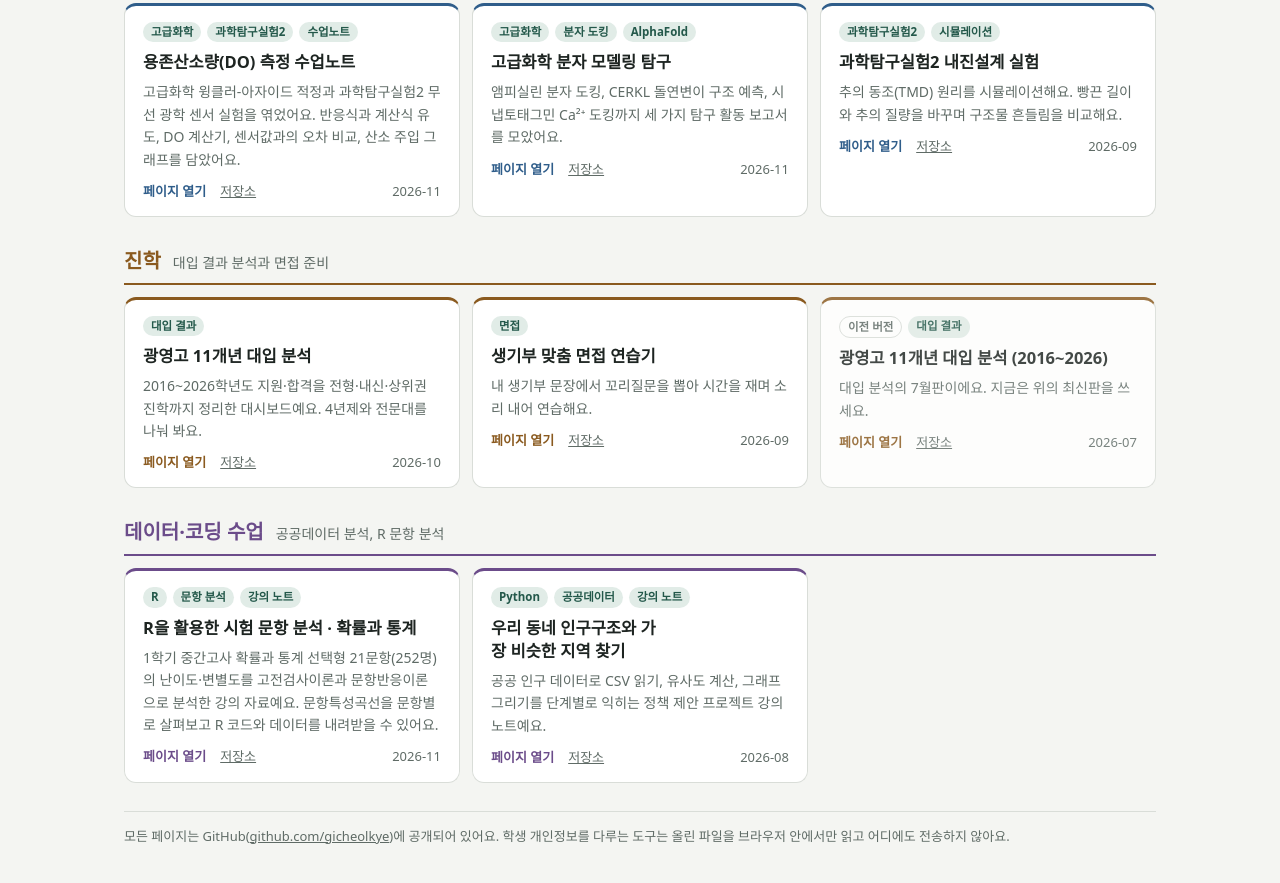
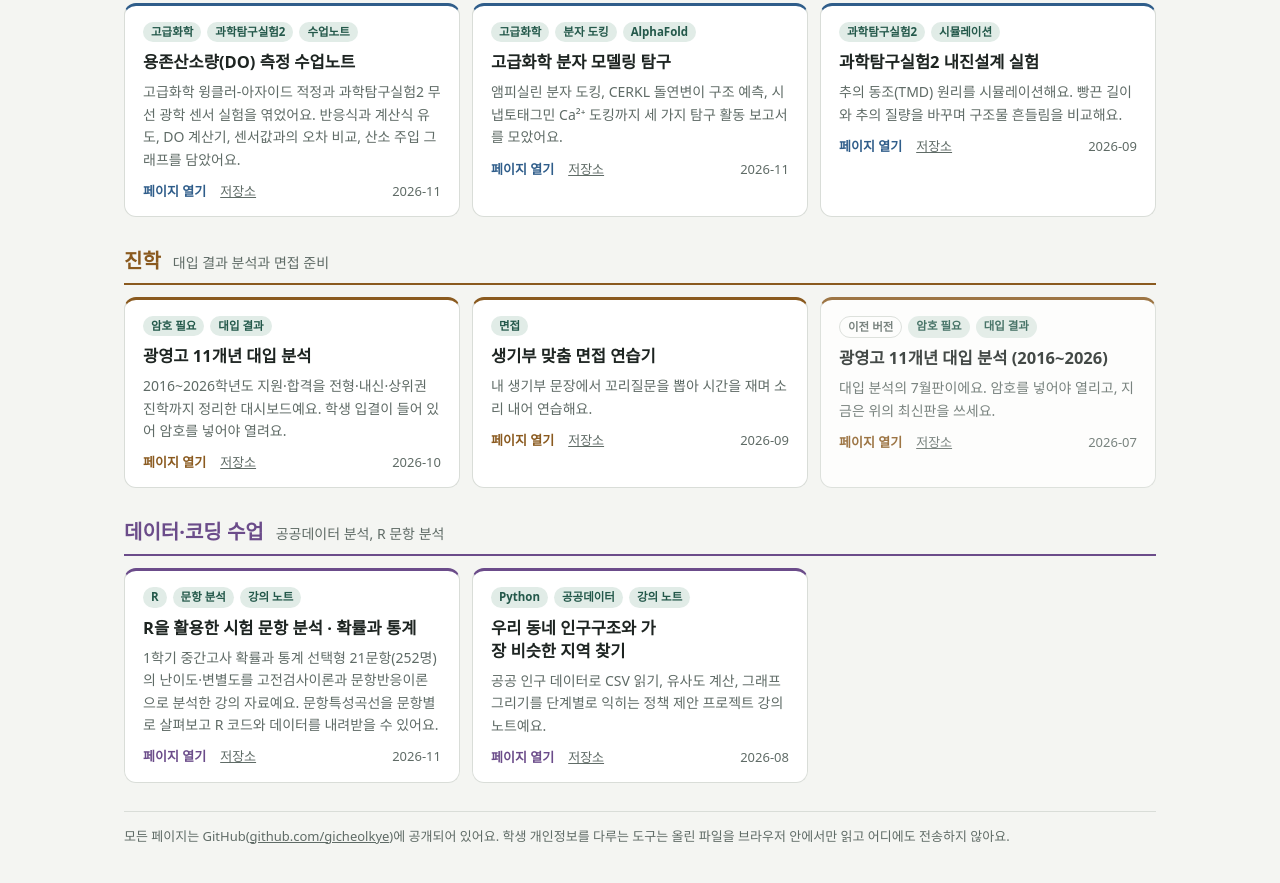
Before and after one commit to gicheolkye/gicheolkye.github.io, a plain HTML site: page index.html in a window 1280 px wide. Shown: the part 1001-1884 px from the top of the page. Drawn offline with Linux system fonts and the light colour scheme; a web font is replaced by a local one.

Commit message:
대입 분석 카드에 암호 필요 표시

```diff
--- a/index.html
+++ b/index.html
@@ -126,9 +126,9 @@ const GROUPS = [
     ] },
   { id: "admission", title: "진학", color: "var(--c-admit)", desc: "대입 결과 분석과 면접 준비",
     items: [
-      { repo: "2026_admission_stat", title: "광영고 11개년 대입 분석", desc: "2016~2026학년도 지원·합격을 전형·내신·상위권 진학까지 정리한 대시보드예요. 4년제와 전문대를 나눠 봐요.", tags: ["대입 결과"], date: "2026-10" },
+      { repo: "2026_admission_stat", title: "광영고 11개년 대입 분석", desc: "2016~2026학년도 지원·합격을 전형·내신·상위권 진학까지 정리한 대시보드예요. 학생 입결이 들어 있어 암호를 넣어야 열려요.", tags: ["암호 필요", "대입 결과"], date: "2026-10" },
       { repo: "2026KY_interview_simulation", title: "생기부 맞춤 면접 연습기", desc: "내 생기부 문장에서 꼬리질문을 뽑아 시간을 재며 소리 내어 연습해요.", tags: ["면접"], date: "2026-09" },
-      { repo: "admission2026kyhs", title: "광영고 11개년 대입 분석 (2016~2026)", desc: "대입 분석의 7월판이에요. 지금은 위의 최신판을 쓰세요.", tags: ["대입 결과"], old: true, date: "2026-07" }
+      { repo: "admission2026kyhs", title: "광영고 11개년 대입 분석 (2016~2026)", desc: "대입 분석의 7월판이에요. 암호를 넣어야 열리고, 지금은 위의 최신판을 쓰세요.", tags: ["암호 필요", "대입 결과"], old: true, date: "2026-07" }
     ] },
   { id: "data", title: "데이터·코딩 수업", color: "var(--c-data)", desc: "공공데이터 분석, R 문항 분석",
     items: [
```
